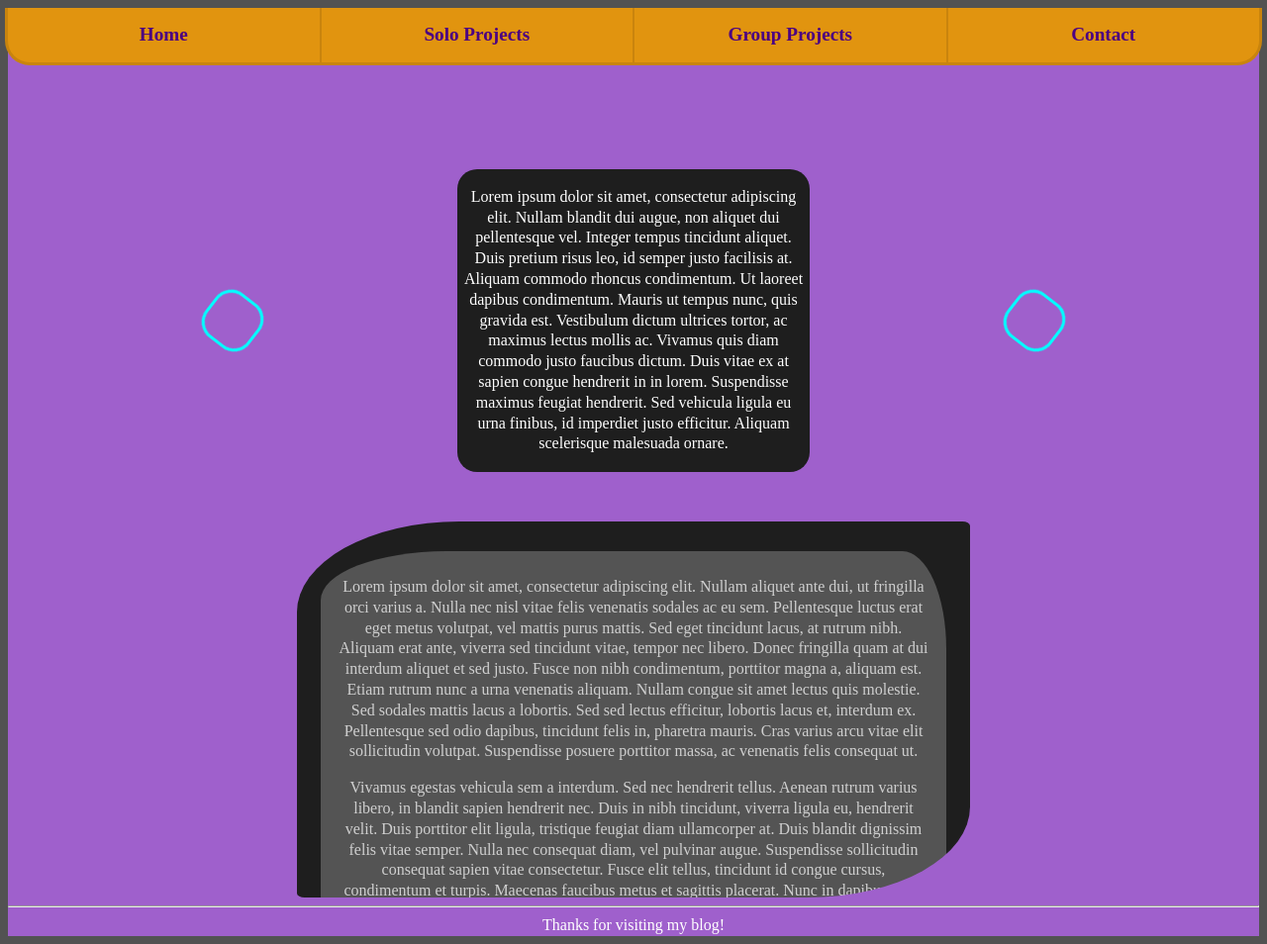
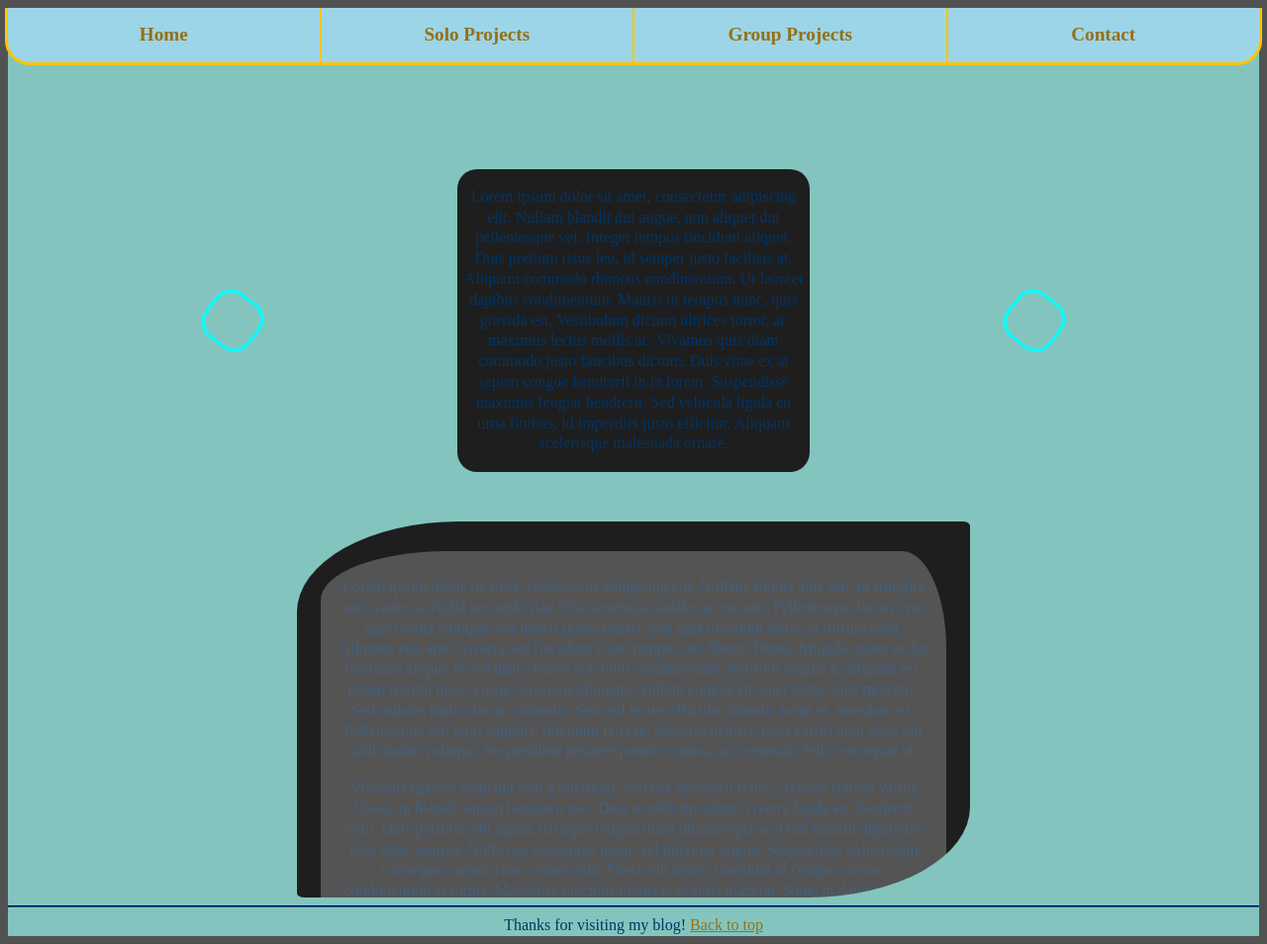
Before and after one commit to TKothenbeutel/Portfolio, a Jekyll site: the page built from index.html, in a window 1280 px wide and 954 px high. Shown: the whole window at 99% size. Built offline with Jekyll 4.4.1, drawn with Linux system fonts in a browser that asks for light colours.

Commit message:
Changed color pallete

```diff
--- a/_layouts/default.html
+++ b/_layouts/default.html
@@ -20,7 +20,13 @@
     {{ content }}
   </body>
 
-  <hr>
-  <footer>Thanks for visiting my blog!</footer>
+  <footer>
+    <hr>
+    <div id="footerText">
+      Thanks for visiting my blog!
+      <a href="#">Back to top</a>
+    </div>
+
+  </footer>
 
 </html>
--- a/stylesheets/default.css
+++ b/stylesheets/default.css
@@ -1,16 +1,27 @@
 :root{
   /*Theme colors*/
-  --color-dark: #4B0082;
-  --color-med1: #9F60CC;
-  --color-med2: #E1940F;
-  --color-light1: #EBCF41;
-  --color-light2: #DDA81E;
+  --color-dark: #003566;
+  --color-med: #83C5BE;
+  --color-light: #9dd5e8;
+  --color-accent1: #FDC500;
+  --color-accent2: #947016;
 
-  --link-color: var(--color-dark);
+  /*Colors for text*/
+  --color-text: var(--color-dark);
+  --color-link: var(--color-accent2);
 }
 
 html,header,footer,body{
-  background-color: var(--color-med1);
+  background-color: var(--color-med);
+  color: var(--color-text);
+}
+
+hr{
+  border-color: var(--color-dark);
+}
+a{
+  color: var(--color-link);
+  text-decoration: underline;
 }
 
 header{
@@ -34,8 +45,8 @@ nav{
   height:55px;
   margin-left: 5%;
   margin-right: 5%;
-  background-color: var(--color-med2);
-  border: 3px solid hsl(from var(--color-med2) h s calc(l - 5));
+  background-color: var(--color-light);
+  border: 3px solid var(--color-accent1);
   border-top: unset;
   border-radius: 0px 0px 25px 25px;
 }
@@ -50,12 +61,12 @@ nav{
   flex:1;
   padding-right: 3%;
   padding-left: 3%;
-  border-right: 2px solid hsl(from var(--color-med2) h s calc(l - 5));
+  border-right: 2px solid var(--color-accent1);
   font-size: larger;
   text-align:center;
   font-weight: bold;
   text-decoration: none;
-  color: var(--link-color);
+  color: var(--color-link);
 }
 
 #navEnd{
@@ -63,7 +74,7 @@ nav{
 }
 
 .headButton:hover{
-  background-color: var(--color-light1);
-  color: var(--link-color);
+  background-color: var(--color-med);
+  color: var(--color-link);
   transition: background-color 0.3s;
 }
```
